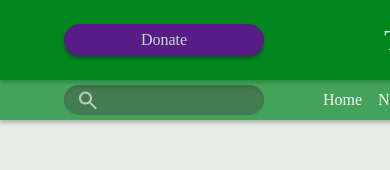
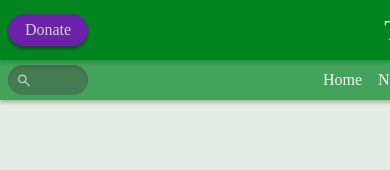
Before and after one commit to alefgomes0/trees, a React (Vite) app: page / in a window 390 px wide. Shown: the top 170 px of the page. Built offline with nearby package versions, Linux system fonts and the light colour scheme; a web font is replaced by a local one.

Commit message:
Begin to implement media queries

```diff
--- a/package.json
+++ b/package.json
@@ -37,6 +37,8 @@
     "eslint-plugin-react-hooks": "^4.6.0",
     "eslint-plugin-react-refresh": "^0.4.3",
     "postcss": "^8.4.26",
+    "prettier": "^3.0.1",
+    "prettier-plugin-tailwindcss": "^0.5.2",
     "tailwindcss": "^3.3.3",
     "ts-node": "^10.9.1",
     "typescript": "^5.0.2",
--- a/src/components/Header/Header.tsx
+++ b/src/components/Header/Header.tsx
@@ -16,10 +16,10 @@ export const Header = () => {
   return (
     <>
       <div className="flex flex-col">
-        <div className="w-[100%] h-[80px] grid grid-rows-[minmax(80px, 80px)] grid-cols-1 row-start-1 row-end-2 bg-[#00851f] justify-center shadow-[0_3px_3px_0_rgba(0,0,0,0.3)]">
-          <div className="h-20 flex items-center justify-center gap-10 self-start justify-self-start row-start-1 row-end-2 col-start-1 col-end-2 ml-16">
+        <div className="grid grid-rows-[minmax(60px,60px)] grid-cols-1 row-start-1 row-end-2 bg-[#00851f] items-center justify-center shadow-[0_3px_3px_0_rgba(0,0,0,0.3)] px-2 sm:px-16">
+          <div className="flex items-center justify-center gap-10 justify-self-start row-start-1 row-end-2 col-start-1 col-end-2">
             <Link to="/donate" onClick={scrollToTop}>
-              <button className="text-gwhite rounded-3xl w-[200px] py-1 bg-purple-900 shadow-[0_3px_3px_0_rgba(0,0,0,0.3)] hover:shadow-[0_3px_3px_0_rgba(0,0,0,0.3)_inset]">
+              <button className="text-gwhite rounded-3xl  w-[80px] sm:w-[200px]  py-1 bg-purple-800 shadow-[0_3px_3px_0_rgba(0,0,0,0.3)] hover:shadow-[0_3px_3px_0_rgba(0,0,0,0.3)_inset]">
                 Donate
               </button>
             </Link>
@@ -35,7 +35,7 @@ export const Header = () => {
             onClick={(e: React.MouseEvent | MouseEvent) => {
               if (e.target === divRef.current) handleClick(e);
             }}
-            className="relative w-20 h-20 flex items-center justify-center self-end justify-self-end rows-1 row-start-1 row-end-2 col-start-1 col-end-2 mr-16 hover:bg-[#00751b] cursor-pointer"
+            className="relative flex justify-center  justify-self-end rows-1 row-start-1 row-end-2 col-start-1 col-end-2 hover:bg-[#00751b] cursor-pointer"
           >
             <svg
               onClick={(e: React.MouseEvent | MouseEvent) => {
@@ -59,7 +59,7 @@ export const Header = () => {
             />
           </div>
         </div>
-        <div className="h-[40px] bg-[#00851f] opacity-70 grid grid-rows-[minmax(40px, 40px)] grid-cols-1 content-center shadow-[0_3px_3px_0_rgba(0,0,0,0.3)]">
+        <div className="h-[40px] bg-[#00851f] opacity-70 grid grid-rows-[minmax(40px, 40px)] grid-cols-1 content-center shadow-[0_3px_3px_0_rgba(0,0,0,0.3)] p-2 sm:px-16">
           <nav className="text-white flex justify-center gap-4 row-start-1 row-end-2 col-start-1 col-end-2 items-center">
             <Link to="/">
               <h5 className="cursor-pointer hover:underline underline-offset-4 decoration-sky-400">
@@ -77,17 +77,15 @@ export const Header = () => {
               </h5>
             </Link>
           </nav>
-          <div className="h-[30px] text-sm self-start justify-self-start row-start-1 row-end-2 col-start-1 col-end-2 ml-16">
+          <div className="h-[30px] text-sm self-start justify-self-start row-start-1 row-end-2 col-start-1 col-end-2">
             <input
               type="search"
-              className="text-white text-sm w-[200px] rounded-3xl bg-[#004d12] h-[30px] pl-10 border-none outline-none focus:outline-2 focus:outline-offset-0 focus:outline-sky-400 shadow-[0_3px_3px_0_rgba(0,0,0,0.3)_inset]"
+              className="text-white text-sm w-[80px] sm:w-[200px] rounded-3xl bg-[#004d12] h-[30px] pl-10 border-none outline-none focus:outline-2 focus:outline-offset-0 focus:outline-sky-400 shadow-[0_3px_3px_0_rgba(0,0,0,0.3)_inset]"
             />
             <svg
               xmlns="http://www.w3.org/2000/svg"
-              width="24"
-              height="24"
               viewBox="0 0 24 24"
-              className="translate-y-[-110%] translate-x-1/2"
+              className="w-4 h-4 sm:w-[24px] sm:h-[24px] translate-y-[-140%] translate-y-[-110%] translate-x-1/2"
             >
               <path
                 fill="#adc2b2"
@@ -95,7 +93,7 @@ export const Header = () => {
               />
             </svg>
           </div>
-          <div className="grid justify-end row-start-1 row-end-2 col-start-1 col-end-2 pr-16 pointer-events-none">
+          <div className="grid justify-end row-start-1 row-end-2 col-start-1 col-end-2 pointer-events-none">
             <SocialMediaIcons />
           </div>
         </div>
```
Also changed, not shown: 1 other file (tests, documents, lock files or other folders).
